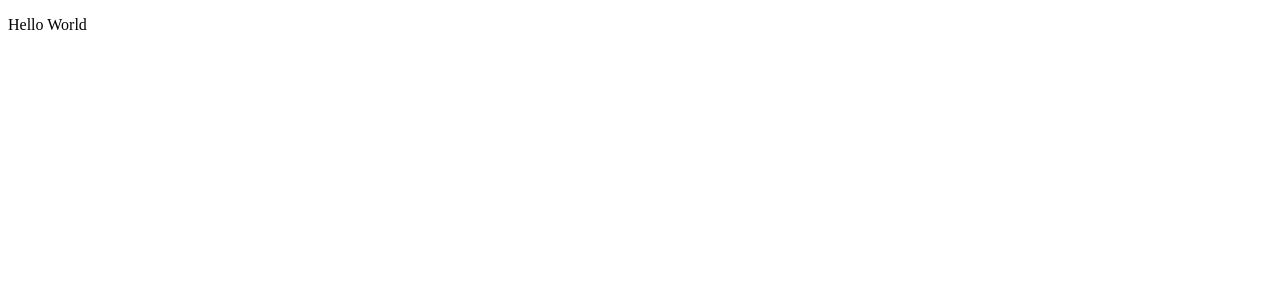
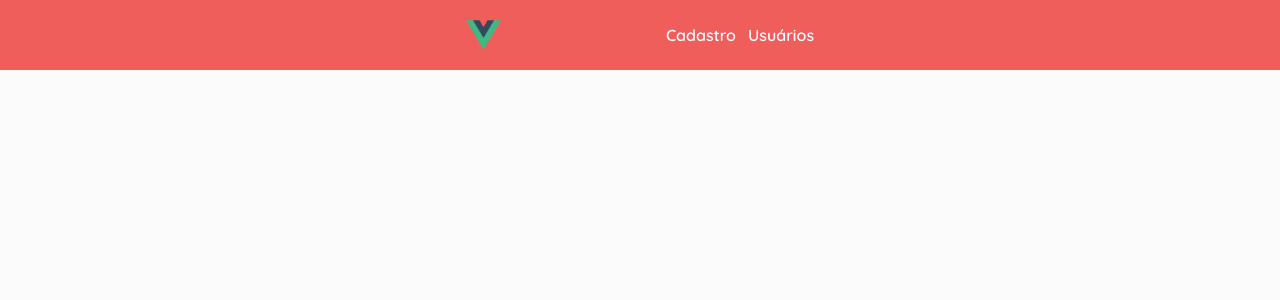
Before and after one commit to leticiafrontend/register-vue, a Vue app: page / in a window 1280 px wide. Shown: the top 300 px of the page. Built offline with nearby package versions, Linux system fonts and the light colour scheme.

Commit message:
:lipstick: - Creating header component

```diff
--- a/src/App.vue
+++ b/src/App.vue
@@ -1,8 +1,39 @@
 <template>
   <div id="app">
-    <p>Hello World</p>
+    <HeaderApp />
+    <main id="main">
+      <router-view/>
+    </main>
   </div>
 </template>
 
+<script>
+import HeaderApp from '@/components/HeaderApp.vue'
+
+export default {
+  components: {
+    HeaderApp
+  }
+}
+</script>
+
 <style>
+@import url('https://fonts.googleapis.com/css2?family=Quicksand:wght@300;400;500;600;700&display=swap');
+
+*{
+  padding: 0;
+  box-sizing: border-box;
+  margin: 0;
+  font-family: 'Quicksand', sans-serif;
+}
+
+body{
+  background-color: #fbfbfb;
+}
+
+main{
+  margin: 0 auto;
+  max-width: 430px;
+  padding: 50px 20px 0;
+}
 </style>
--- /dev/null
+++ b/src/components/HeaderApp.vue
@@ -0,0 +1,51 @@
+<template>
+  <header>
+    <div class="header__container" id='nav'>
+      <img class="header__image" src="../assets/logo.png" alt="Logo Vue">
+      <nav>
+        <router-link class="link" to="/">Cadastro</router-link>
+        <router-link class="link" to="/users">Usuários</router-link>
+      </nav>
+    </div>
+  </header>
+</template>
+
+<script>
+export default {
+  name: 'HeaderApp'
+}
+</script>
+
+<style scoped>
+
+header{
+  background-color: #F05E5C;
+  height: 70px;
+  display: flex;
+  align-items: center;
+  justify-content: center;
+}
+
+#nav{
+  max-width: 430px;
+  display: flex;
+  justify-content: space-between;
+  align-items: center;
+  padding: 0 10px;
+}
+
+#nav img{
+  width: 10%;
+}
+
+#nav .link{
+  text-decoration: none;
+  color: #ffff;
+  font-weight: 600;
+}
+
+#nav .link:last-child {
+  margin-left: 12px;
+}
+
+</style>
```
